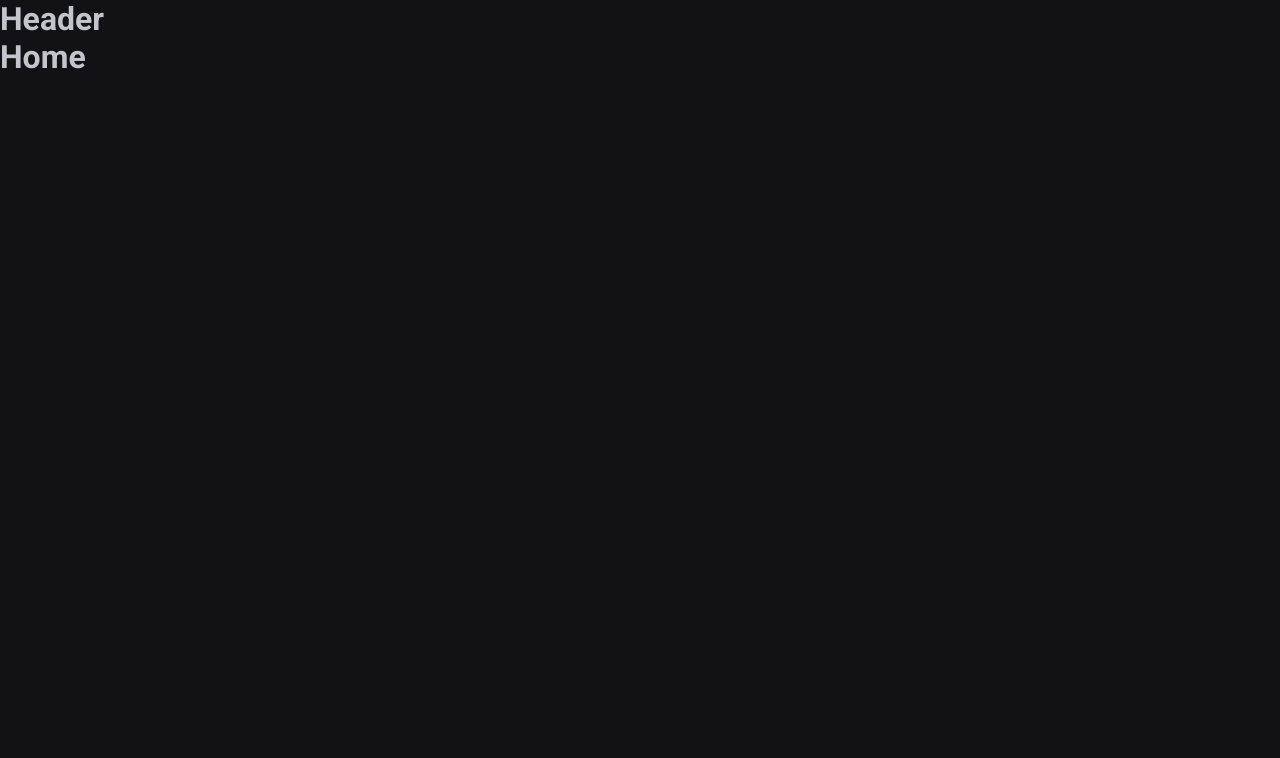
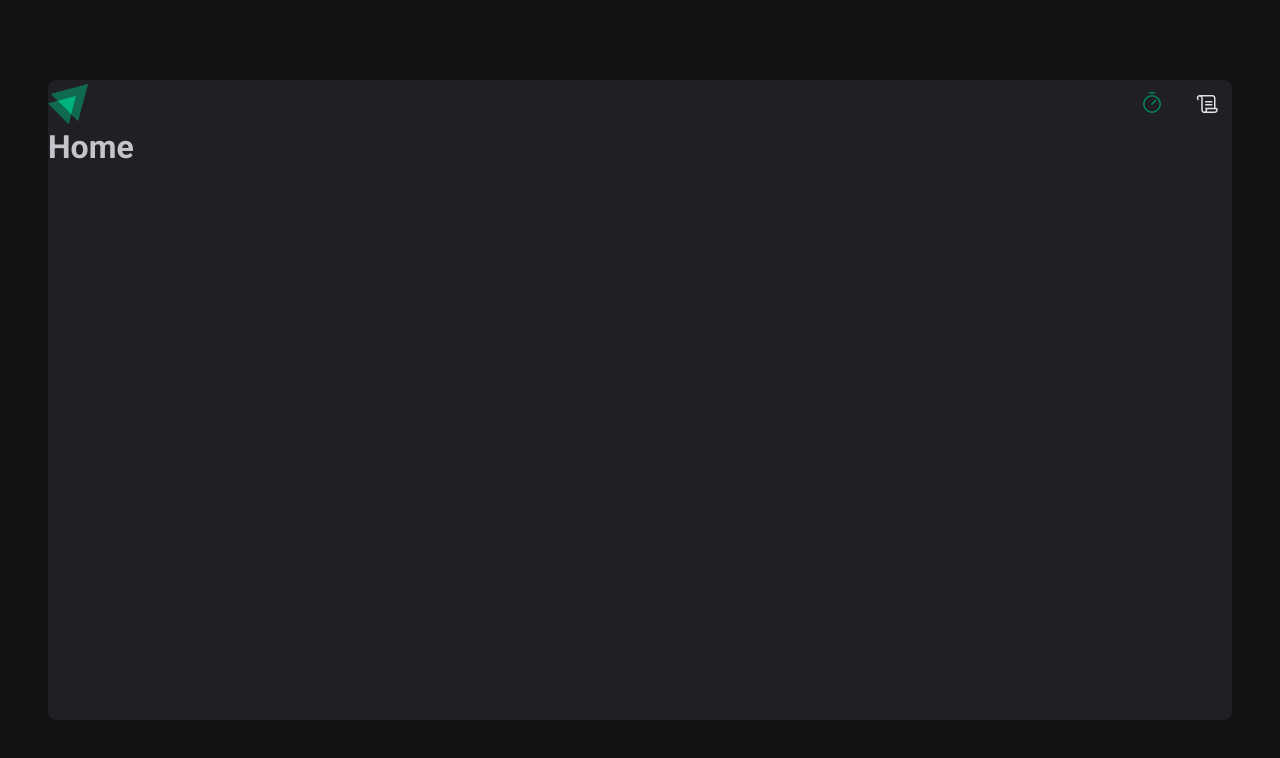
Before and after one commit to Michael-Andryeer/Pomodoro, a React (Vite) app in the folder pomodoro/: page / in a window 1280 px wide. Shown: the top 758 px of the page. Built offline with nearby package versions, Linux system fonts and the light colour scheme.

Commit message:
Header e Layout

```diff
--- a/pomodoro/package.json
+++ b/pomodoro/package.json
@@ -13,14 +13,18 @@
   },
   "dependencies": {
     "@types/styled-components": "^5.1.34",
+    "phosphor-react": "^1.4.1",
     "react": "^18.2.0",
     "react-dom": "^18.2.0",
     "react-router-dom": "^6.27.0",
     "styled-components": "^6.1.13"
   },
   "devDependencies": {
+    "@types/babel__core": "^7.20.5",
+    "@types/json-schema": "^7.0.15",
     "@types/react": "^18.2.15",
     "@types/react-dom": "^18.2.7",
+    "@types/semver": "^7.5.8",
     "@typescript-eslint/eslint-plugin": "^6.0.0",
     "@typescript-eslint/parser": "^6.0.0",
     "@vitejs/plugin-react": "^4.0.3",
--- a/pomodoro/src/Router.tsx
+++ b/pomodoro/src/Router.tsx
@@ -1,7 +1,7 @@
 import { Routes, Route } from 'react-router-dom'
 import { Home } from './pages/Home'
 import { History } from './pages/History'
-import { DefaultLayout } from './layouts/DefaultLayout'
+import { DefaultLayout } from './layouts'
 
 export function Router() {
   return (
--- a/pomodoro/src/components/Header.tsx
+++ /dev/null
@@ -1,3 +0,0 @@
-export function Header() {
-  return <h1>Header</h1>
-}
--- /dev/null
+++ b/pomodoro/src/components/Header/index.tsx
@@ -0,0 +1,21 @@
+import { HeaderContainer } from "./styles"
+import {Timer,Scroll} from 'phosphor-react'
+
+import logoIgnite from '../../assets/logo-ignite.svg'
+import { NavLink } from "react-router-dom"
+
+export function Header() {
+  return (
+    <HeaderContainer>
+      <img src={logoIgnite} alt="" />
+      <nav>
+        <NavLink to="/" title="Timer">
+          <Timer size={24}/>
+        </NavLink>
+        <NavLink to="/history" title="Historico">
+        <Scroll size={24}/>
+        </NavLink>
+      </nav>
+    </HeaderContainer>
+  )
+}
--- /dev/null
+++ b/pomodoro/src/components/Header/styles.ts
@@ -0,0 +1,33 @@
+import styled from "styled-components";
+
+export const HeaderContainer = styled.header`
+  display: flex;
+  align-items:center;
+  justify-content: space-between;
+
+  nav {
+    display:flex;
+    gap: 0.5rem;
+
+    a {
+      width: 3rem;
+      height: 3rem;
+
+      display:flex;
+      justify-content: center;
+      align-items:center;
+
+      color: ${props => props.theme['gray-100']};
+      border-top:3px solid transparent;
+      border-bottom: 3px solid transparent;
+
+      &:hover {
+        border-bottom: 3px solid ${props => props.theme['green-500']};
+      }
+
+      &.active {
+        color: ${props => props.theme['green-500']};
+      }
+    }
+  }
+`;
--- a/pomodoro/src/layouts/DefaultLayout.tsx
+++ b/pomodoro/src/layouts/index.tsx
@@ -1,10 +1,11 @@
 import {Header} from '../components/Header'
 import {Outlet} from 'react-router-dom'
+import { LayoutContainer } from './styles'
 export function DefaultLayout() {
   return (
-    <div>
+    <LayoutContainer>
       <Header />
       <Outlet />
-    </div>
+    </LayoutContainer>
   )
 }
--- /dev/null
+++ b/pomodoro/src/layouts/styles.ts
@@ -0,0 +1,13 @@
+import styled from "styled-components";
+
+export const LayoutContainer = styled.div `
+  max-width: 74rem;
+  height: calc(100vh - 10rem);
+  margin: 5rem auto;
+  padding: 2.rem;
+  background: ${props => props.theme['gray-800']};
+  border-radius: 8px;
+
+  display:flex;
+  flex-direction: column;
+`;
```
Also changed, not shown: pomodoro/tsconfig.app.json (+9 -3 lines), pomodoro/src/assets/logo-ignite.svg (added), 1 other file (tests, documents, lock files or other folders).
